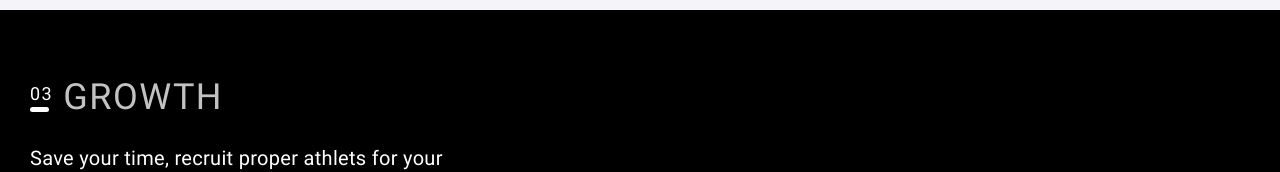
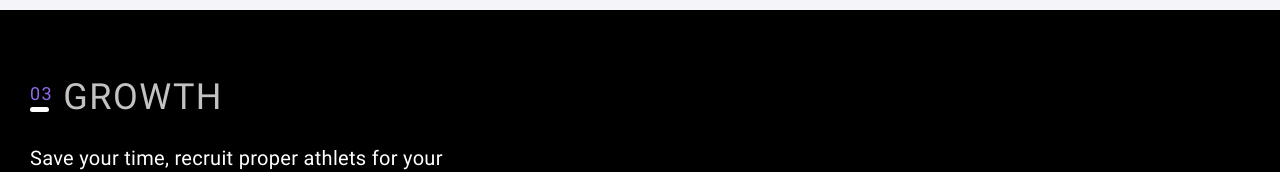
Before and after one commit to eaotnc/tripetch-responsive-web, a React (Vite) app: page / in a window 1280 px wide. Shown: the part 1570-1742 px from the top of the page. Built offline with nearby package versions, Linux system fonts and the light colour scheme.

Commit message:
fix: text third

```diff
--- a/src/App.scss
+++ b/src/App.scss
@@ -85,7 +85,9 @@
 .third-color {
   background: #5e3db3;
 }
-
+.text-third {
+  color: #8f6be8;
+}
 .image {
   width: 678px;
   height: 950px;
--- a/src/Components/PlayersPcAndTabletContent/index.tsx
+++ b/src/Components/PlayersPcAndTabletContent/index.tsx
@@ -30,7 +30,7 @@ export const PlayersPcAndTabletContent = () => {
       <div className="section-left bg-black">
         <div className="sub-header">
           <div>
-            <div className="number-text text-white">03</div>
+            <div className="number-text text-third">03</div>
             <div className="number-underline white" />
           </div>
           GROWTH
```
